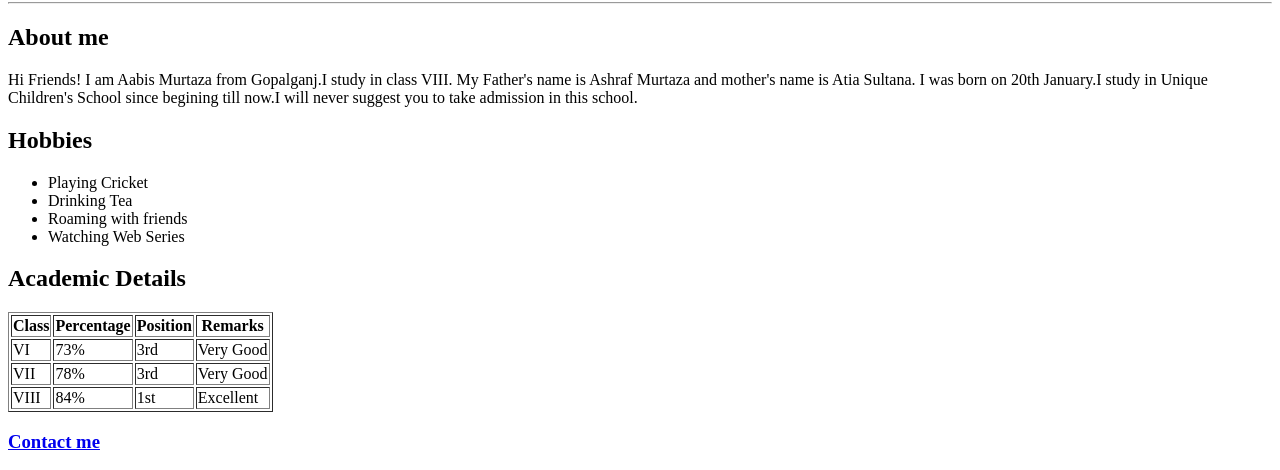
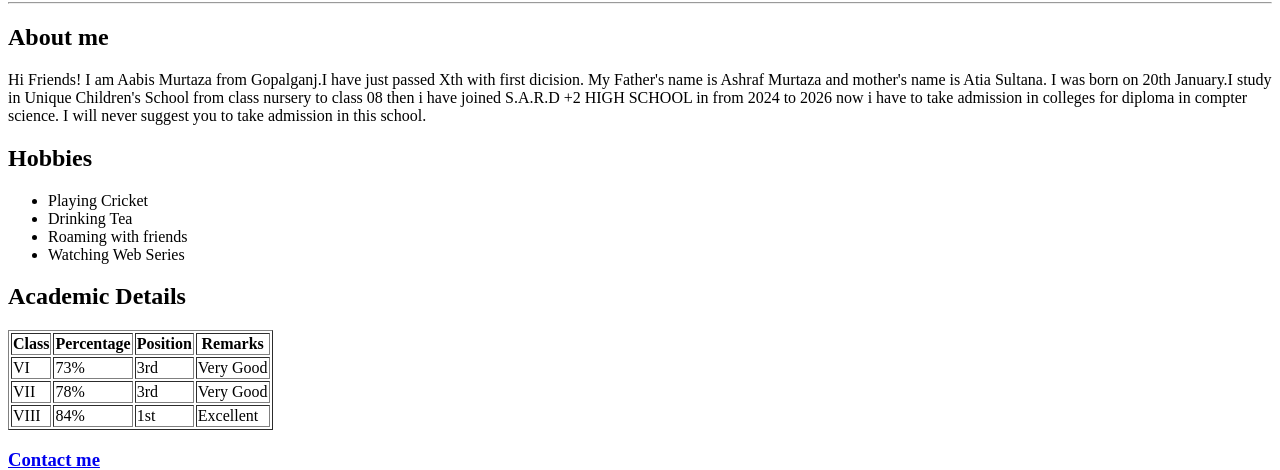
Before and after one commit to aabismurtaza/malikaabis.github.io, a plain HTML site: page index.html in a window 1280 px wide. Shown: the part 340-810 px from the top of the page. Drawn offline with Linux system fonts and the light colour scheme.

Commit message:
Update index.html
changes are necesiory

```diff
--- a/index.html
+++ b/index.html
@@ -9,10 +9,11 @@
     <hr />
     <h2>About me</h2>
     <p>
-      Hi Friends! I am Aabis Murtaza from Gopalganj.I study in class VIII. My
+      Hi Friends! I am Aabis Murtaza from Gopalganj.I have just passed Xth with first dicision. My
       Father's name is Ashraf Murtaza and mother's name is Atia Sultana. I was
-      born on 20th January.I study in Unique Children's School since begining
-      till now.I will never suggest you to take admission in this school.
+      born on 20th January.I study in Unique Children's School from class nursery to class 08 then
+      i have joined S.A.R.D +2 HIGH SCHOOL in from 2024 to 2026 now i have to take admission in colleges for diploma in compter science.
+      I will never suggest you to take admission in this school.
     </p>
     <h2>Hobbies</h2>
     <ul>
```
